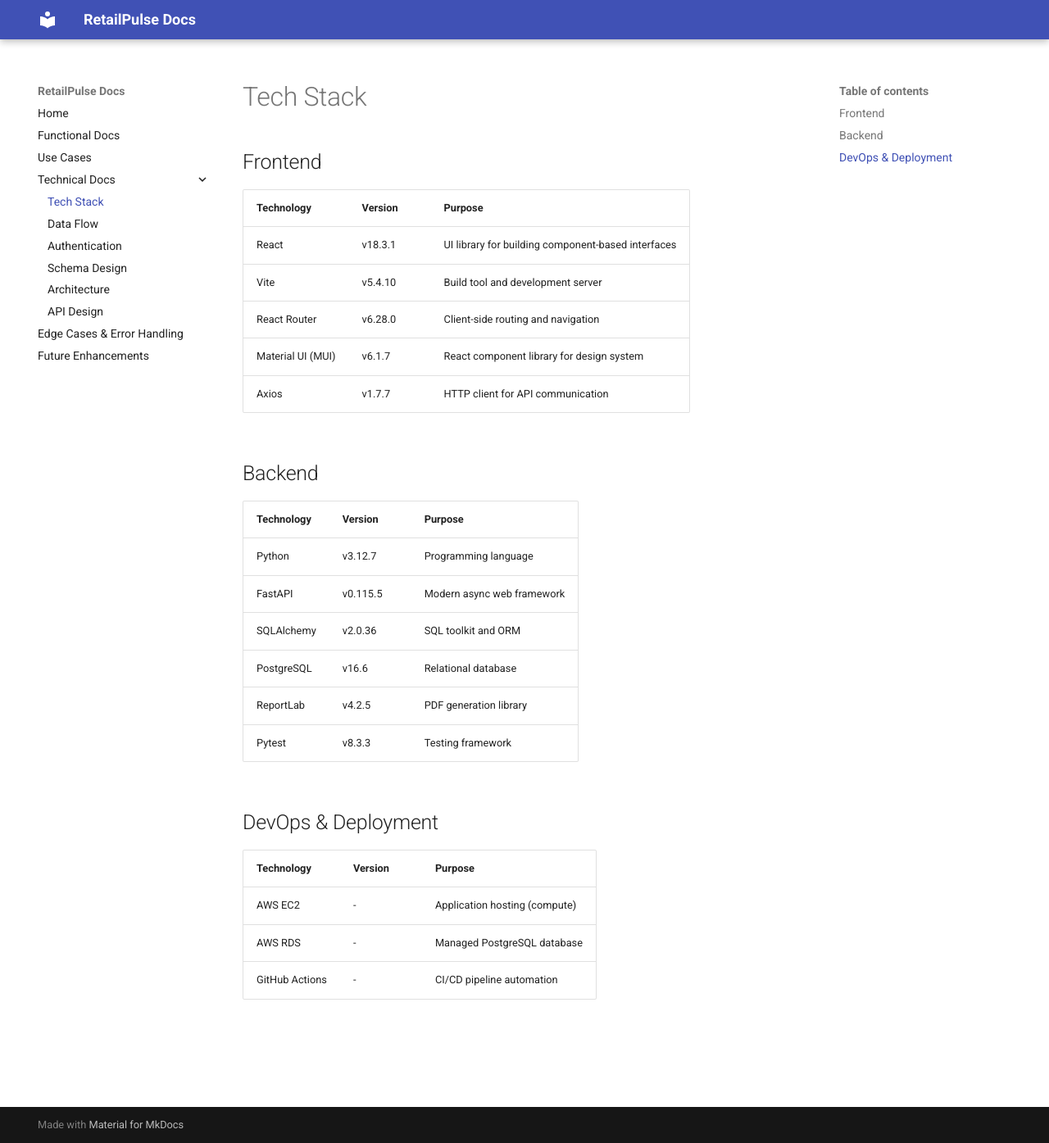
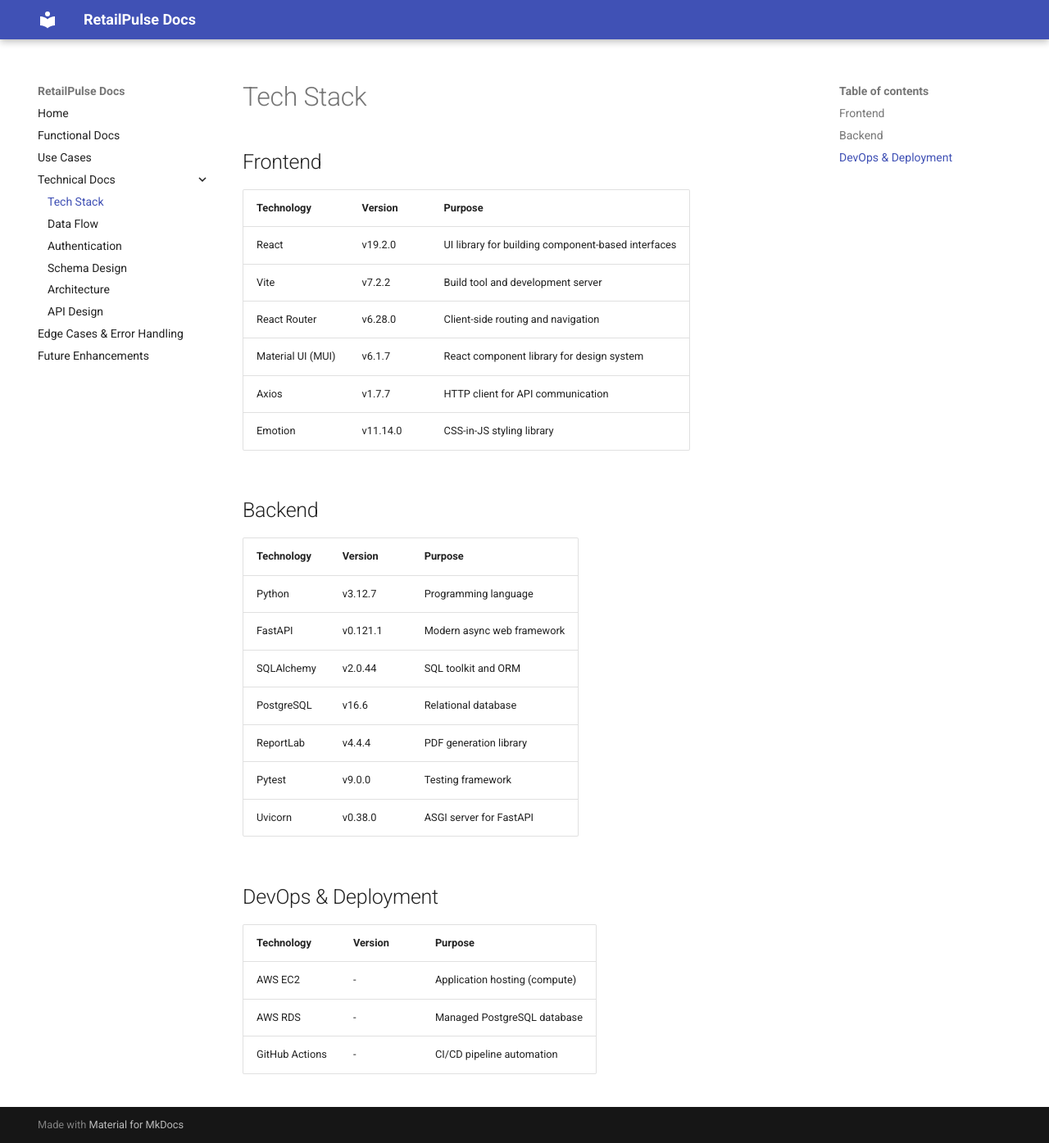
Before and after one commit to rohitagarwal-gkmit/retailpulse-docs, an MkDocs documentation site: the page built from docs/technical/tech_stack.md, in a window 1280 px wide and 1395 px high. Shown: the whole window at 82% size. Built offline with MkDocs 1.6.1 and Material for MkDocs 9.7.7, drawn with Linux system fonts in a browser that asks for light colours.

Commit message:
[docs]: Update tech stack with latest versions

```diff
--- a/docs/technical/tech_stack.md
+++ b/docs/technical/tech_stack.md
@@ -4,22 +4,24 @@
 
 | Technology | Version | Purpose |
 |---|---|---|
-| React | v18.3.1 | UI library for building component-based interfaces |
-| Vite | v5.4.10 | Build tool and development server |
+| React | v19.2.0 | UI library for building component-based interfaces |
+| Vite | v7.2.2 | Build tool and development server |
 | React Router | v6.28.0 | Client-side routing and navigation |
 | Material UI (MUI) | v6.1.7 | React component library for design system |
 | Axios | v1.7.7 | HTTP client for API communication |
+| Emotion | v11.14.0 | CSS-in-JS styling library |
 
 ## Backend
 
 | Technology | Version | Purpose |
 |---|---|---|
 | Python | v3.12.7 | Programming language |
-| FastAPI | v0.115.5 | Modern async web framework |
-| SQLAlchemy | v2.0.36 | SQL toolkit and ORM |
+| FastAPI | v0.121.1 | Modern async web framework |
+| SQLAlchemy | v2.0.44 | SQL toolkit and ORM |
 | PostgreSQL | v16.6 | Relational database |
-| ReportLab | v4.2.5 | PDF generation library |
-| Pytest | v8.3.3 | Testing framework |
+| ReportLab | v4.4.4 | PDF generation library |
+| Pytest | v9.0.0 | Testing framework |
+| Uvicorn | v0.38.0 | ASGI server for FastAPI |
 
 ## DevOps & Deployment
 
```
